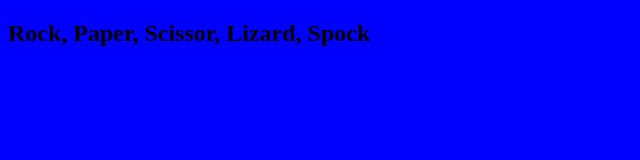
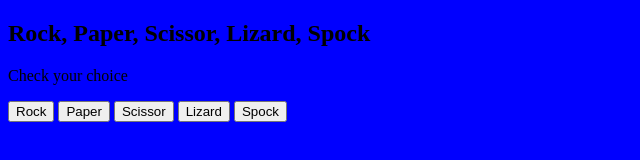
Before and after one commit to bippa36/Project-2-Game, a plain HTML site: page index.html in a window 1280 px wide. Shown: the whole page, without its empty margins (0-640 px from the left). Drawn offline with Linux system fonts and the light colour scheme.

Commit message:
Add game area

```diff
--- a/index.html
+++ b/index.html
@@ -11,6 +11,16 @@
     <header>
         <h2>Rock, Paper, Scissor, Lizard, Spock</h2>
     </header>
+    <section class="game-area">
+        <div>
+            <p>Check your choice</p>
+            <button aria-label="Rock" data-choice="0" class="control">Rock</button>
+            <button aria-label="Paper" data-choice="1" class="control">Paper</button>
+            <button aria-label="Scissor" data-choice="2" class="control">Scissor</button>
+            <button aria-label="Lizard" data-choice="3" class="control">Lizard</button>
+            <button aria-label="Spock" data-choice="4" class="control">Spock</button>
+        </div>
+    </section>
     <script src="assets/js/script.js"></script>
 </body>
 </html>
```
Also changed, not shown: 1 other file.
